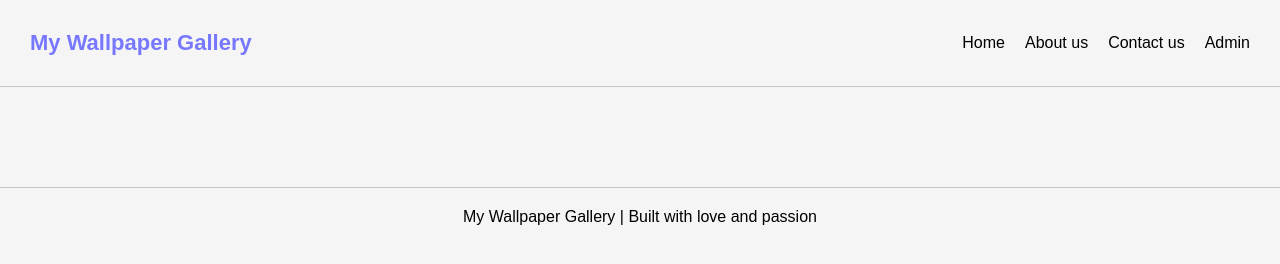
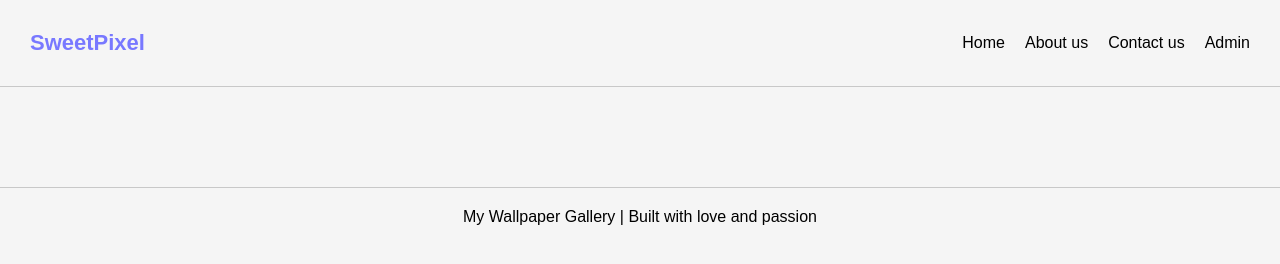
Before and after one commit to DhirajHolkar11/Sweetpixel-AWS-Hosted-Wallpaper-Gallery, a plain HTML site: page sweetpixel-frontend/html/index.html in a window 1280 px wide. Drawn offline with Linux system fonts and the light colour scheme; no server answers.

```diff
--- a/sweetpixel-backend/package.json
+++ b/sweetpixel-backend/package.json
@@ -7,7 +7,8 @@
   "type": "commonjs",
   "main": "index.js",
   "scripts": {
-    "test": "echo \"Error: no test specified\" && exit 1"
+    "test": "echo \"Error: no test specified\" && exit 1",
+    "start": "node index.js"
   },
   "dependencies": {
     "@aws-sdk/client-s3": "^3.1009.0",
--- a/sweetpixel-frontend/html/index.html
+++ b/sweetpixel-frontend/html/index.html
@@ -13,7 +13,7 @@
 <nav class="navbar">
 <div class="logo">
     <a href="index.html">
-        My Wallpaper Gallery
+        SweetPixel
     </a>
 </div>
 
```
Also changed, not shown: 4 other files.
